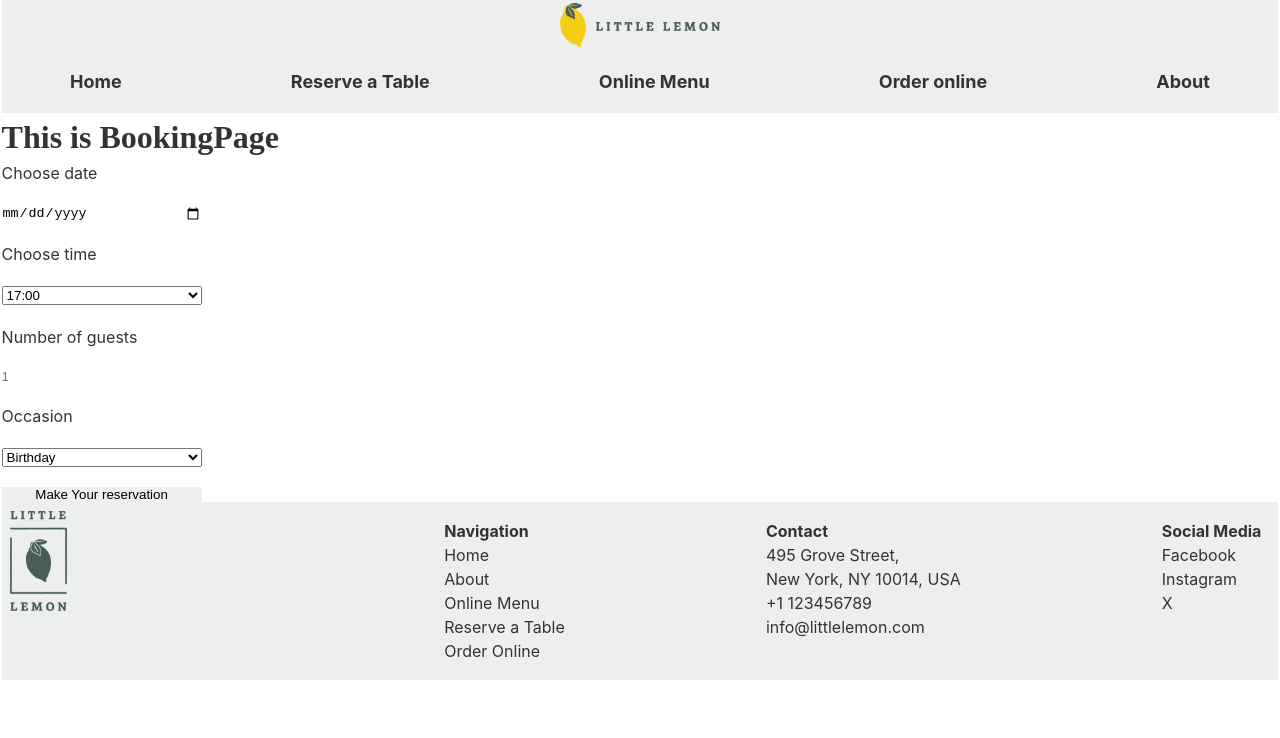
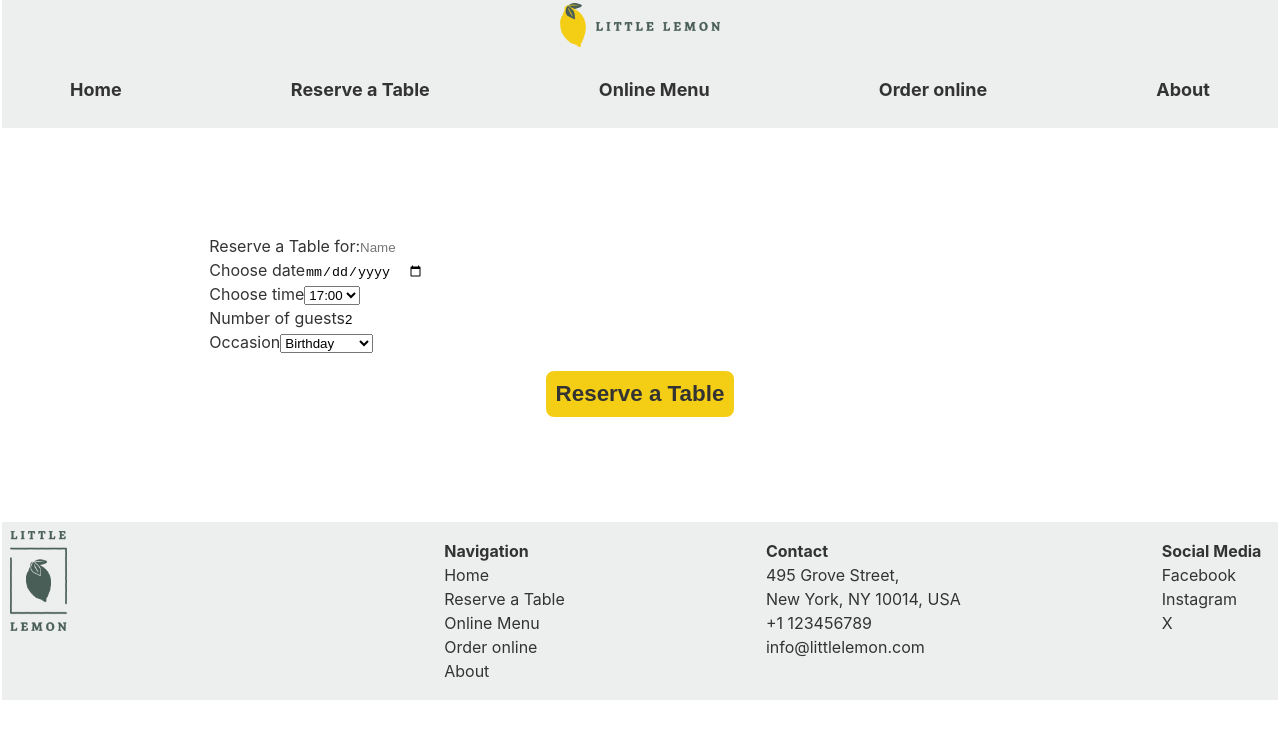
Before and after one commit to MichalNawrot/meta-frontend-capstone-app, a React (Create React App) app: page /reserve-a-table in a window 1280 px wide. Shown: the top 738 px of the page. Built offline with nearby package versions, Linux system fonts and the light colour scheme.

Commit message:
refactor menu links in nav and footer add useState in the form lift availableTimes

```diff
--- a/src/components/BookingForm.js
+++ b/src/components/BookingForm.js
@@ -1,25 +1,69 @@
-const BookingForm = () => {
+import { useState } from "react";
+
+
+const BookingForm = (props) => {
+    const [name, setName] = useState("");
+    const [resDate, setResDate] = useState("");
+    const [resTime, setResTime] = useState("");
+    const [guests, setGuests] = useState(2);
+    const [occasion, setOccasion] = useState("");
+
     return (
-        <form style={{display: 'grid', maxWidth: '200px', gap: '20px'}}>
-            <label for="res-date"> Choose date</label>
-            <input type="date" id="res-date" />
-            <label for="res-time" > Choose time</label>
-            <select id="res-time ">
-                <option>17:00</option>
-                <option>18:00</option>
-                <option>19:00</option>
-                <option>20:00</option>
-                <option>21:00</option>
-                <option>22:00</option>
-            </select>
-            <label for="guests" >Number of guests</label>
-            <input type="number" placeholder="1" min="1" max="10" id="guests" />
-            <label for="occasion">Occasion</label>
-            <select id="occasion">
-                <option>Birthday</option>
-                <option>Anniversary</option>
-            </select>
-            <input type="submit" value="Make Your reservation" />
+        <form>
+            <div>
+                <label htmlFor="name">Reserve a Table for:</label>
+                <input type="text" id="name"
+                    placeholder="Name"
+                    maxLength={50}
+                    value={name}
+                    onChange={(e) => setName(e.target.value)}
+                    required
+                />
+            </div>
+            <div>
+                <label htmlFor="res-date"> Choose date</label>
+                <input type="date" id="res-date"
+                    value={resDate}
+                    onChange={(e) => setResDate(e.target.value)}
+                    required
+                />
+            </div>
+            <div>
+                <label htmlFor="res-time" > Choose time</label>
+                <select id="res-time "
+                    value={resTime}
+                    onChange={(e) => setResTime(e.target.value)}
+                    required
+                >
+                    {
+                        props.availableTimes.map((time) => {
+                            return (
+                                <option>{time}</option>
+                            );
+                        })
+                    }
+                </select>
+            </div>
+            <div>
+                <label htmlFor="guests" >Number of guests</label>
+                <input type="number" placeholder="1" min="1" max="10" id="guests"
+                    value={guests}
+                    onChange={(e) => setGuests(e.target.value)}
+                    required
+                />
+            </div>
+            <div>
+                <label htmlFor="occasion">Occasion</label>
+                <select id="occasion"
+                    value={occasion}
+                    onChange={(e) => setOccasion(e.target.value)}
+                    required
+                >
+                    <option>Birthday</option>
+                    <option>Anniversary</option>
+                </select>
+            </div>
+            <input type="submit" value="Reserve a Table" />
         </form>
     );
 };
--- a/src/components/BookingPage.js
+++ b/src/components/BookingPage.js
@@ -1,11 +1,19 @@
 import BookingForm from "./BookingForm";
 
 const BookingPage = () => {
+    const availableTimes = ["17:00",
+        "18:00",
+        "19:00",
+        "20:00",
+        "21:00",
+        "22:00",
+    ]
+
     return (
-        <>
-            <h1>This is BookingPage</h1>
-            <BookingForm />
-        </>
+        <div className="booking-page">
+            {/* <h1 id="title">This is BookingPage</h1> */}
+            <BookingForm availableTimes={availableTimes}/>
+        </div>
     );
 };
 
--- a/src/components/Footer.js
+++ b/src/components/Footer.js
@@ -1,3 +1,5 @@
+import MenuLinks from "./MenuLinks";
+
 const Footer = () => {
     return (
         <footer>
@@ -5,13 +7,7 @@ const Footer = () => {
             <div>
                 <div>
                     <strong>Navigation</strong>
-                    <ul>
-                        <li>Home</li>
-                        <li>About</li>
-                        <li>Online Menu</li>
-                        <li>Reserve a Table</li>
-                        <li>Order Online</li>
-                    </ul>
+                    <MenuLinks />
                 </div>
                 <div>
                     <strong>Contact</strong>
--- /dev/null
+++ b/src/components/MenuLinks.js
@@ -0,0 +1,15 @@
+import { Link } from "react-router-dom";
+
+const MenuLinks = () => {
+    return (
+        <menu>
+            <li><Link to="/">Home</Link></li>
+            <li><Link to="/reserve-a-table">Reserve a Table</Link></li>
+            <li><Link to="/online-menu">Online Menu</Link></li>
+            <li><Link to="/order-online">Order online</Link></li>
+            <li><Link to="/about">About</Link></li>
+        </menu>
+    )
+}
+
+export default MenuLinks;
--- a/src/components/Nav.js
+++ b/src/components/Nav.js
@@ -1,15 +1,9 @@
-import { Link } from "react-router-dom";
+import MenuLinks from "./MenuLinks";
 
 const Nav = () => {
     return (
         <nav>
-            <menu>
-                <li><Link to="/">Home</Link></li>
-                <li><Link to="/reserve-a-table">Reserve a Table</Link></li>
-                <li><Link to="/online-menu">Online Menu</Link></li>
-                <li><Link to="/order-online">Order online</Link></li>
-                <li><Link to="/about">About</Link></li>
-            </menu>
+            <MenuLinks />
         </nav>
     );
 };
--- a/src/index.css
+++ b/src/index.css
@@ -31,6 +31,7 @@
     "specials specials specials"
     "testimonials testimonials testimonials"
     "about about about"
+    "booking booking booking"
     "foot foot foot";
 }
 
@@ -85,6 +86,12 @@ nav {
   background-color: var(--neutral-color-1);
 }
 
+menu {
+  list-style-type: none;
+  padding: 0;
+  margin: 0;
+}
+
 nav menu {
   display: flex;
   flex-wrap: wrap;
@@ -92,12 +99,12 @@ nav menu {
   /* align-items: center; */
   gap: 1em;
   font-size: small;
-  list-style-type: none;
   font-weight: bold;
   padding: 0;
+  margin: 2% 0 2% 0;
 }
 
-nav menu ul li a:hover {
+nav menu li:hover {
   color: var(--primary-color-1);
 }
 
@@ -253,6 +260,45 @@ footer>div {
   text-decoration: none;
 }
 
+.booking-page {
+  grid-area: booking;
+  /* background-color: var(--primary-color-1); */
+  margin: 2% 10%;
+}
+
+.booking-page #title {
+  display: flex;
+  justify-content: flex-start;
+}
+
+.booking-page form {
+  display: flex;
+  padding: 5rem;
+  flex-direction: column;
+}
+
+.booking-page input[type="submit"] {
+  align-self: center;
+  background-color: var(--primary-color-2);
+  border: none;
+  max-width: 16rem;
+  border-radius: 8px;
+  color: var(--text-color);
+  font-family: Karla, sans-serif;
+  font-size: 1.4rem;
+  font-weight: 700;
+  outline: none;
+  padding: 10px;
+  margin-top: 2%;
+}
+
+.booking-page input[type="submit"]:hover {
+  background-color: var(--neutral-color-2);
+  color: var(--white-color);
+  filter: drop-shadow(8px 8px 12px var(--neutral-color-2))
+}
+
+
 
 /* Responsive Styles */
 @media screen and (max-width: 1280px) {
@@ -267,6 +313,7 @@ footer>div {
       "specials specials specials"
       "testimonials testimonials testimonials"
       "about about about"
+      "booking booking booking"
       "foot foot foot";
   }
 
```
